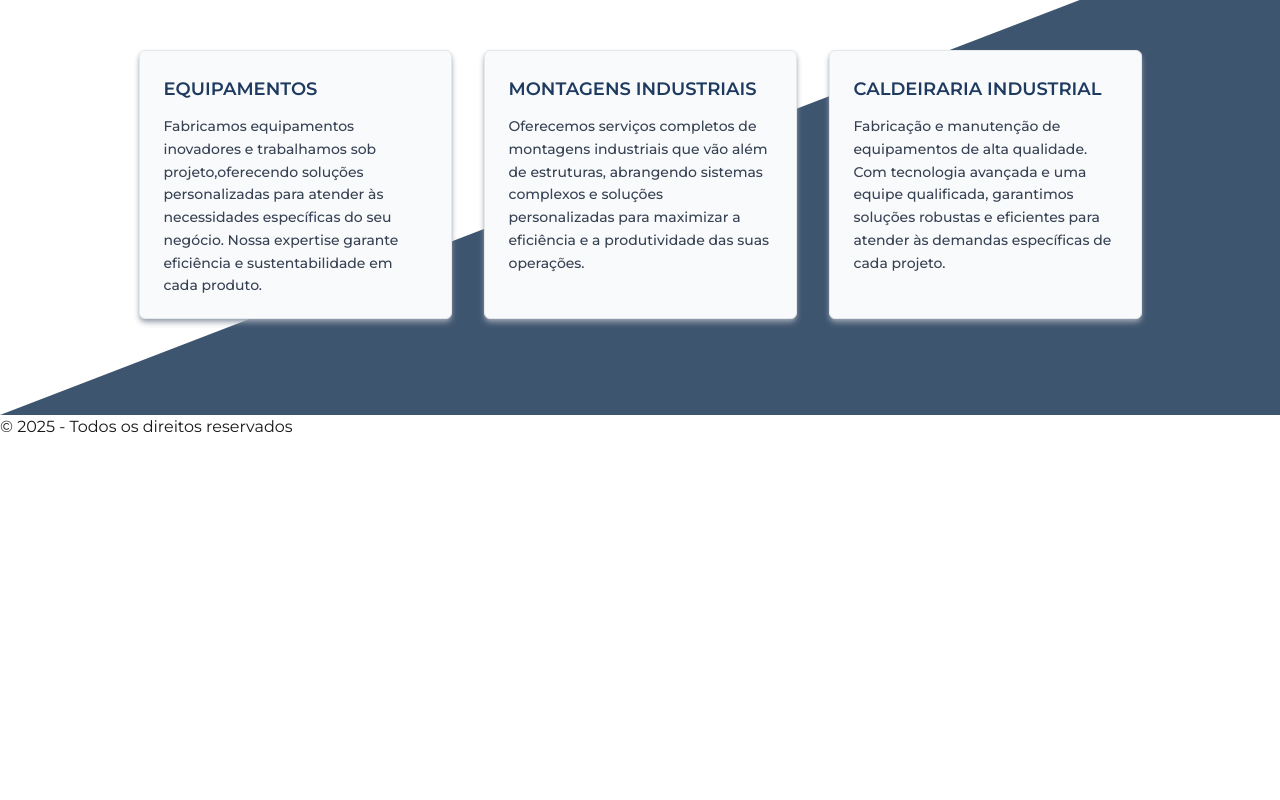
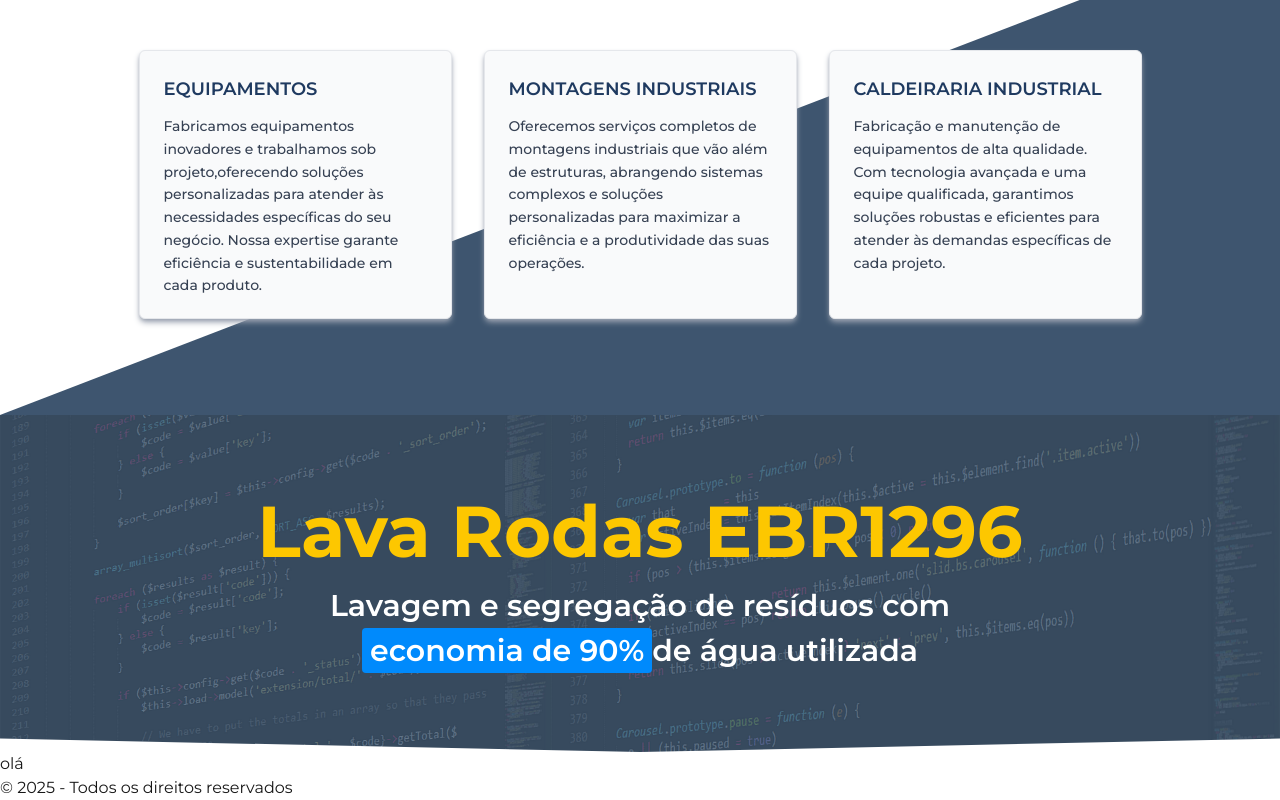
Before and after one commit to brthema072/nextjs-ebrindustrial, a Next.js app: page /home in a window 1280 px wide. Shown: the part 1105-1905 px from the top of the page. Before the commit the page ends 1544 px from the top, so only its background shows below. Built offline with nearby package versions, Linux system fonts and the light colour scheme.

Commit message:
Feat: Services and clip path from Wheel wash section

```diff
--- a/app/globals.css
+++ b/app/globals.css
@@ -31,6 +31,14 @@
       0 100%
     );
   }
+
+  .clip-left-bottom {
+    clip-path: polygon(0 100%, 0 96%, 50% 100%);
+  }
+
+  .clip-right-bottom {
+    clip-path: polygon(100% 100%, 100% 96%, 50% 100%);
+  }
 }
 
 body {
--- /dev/null
+++ b/app/home/components/Services/IndustrialAssemblies/IndustrialAssemblies.tsx
@@ -0,0 +1,9 @@
+const IndustrialAssemblies = () => {
+  return (
+    <>
+      <span>olá</span>
+    </>
+  )
+}
+
+export default IndustrialAssemblies
--- /dev/null
+++ b/app/home/components/Services/WheelWash/WheelWash.tsx
@@ -0,0 +1,30 @@
+const WheelWash = () => {
+  return (
+    <>
+      <section className="relative w-full">
+        <div className="relative h-[420px] md:h-[337px] bg-cover bg-center">
+          <div className="absolute inset-0 bg-[url('/images/bg-home.png')] bg-cover bg-center bg-fixed"></div>
+
+          <div className="absolute inset-0 bg-[#3E556F] opacity-80"></div>
+
+          <div className="absolute inset-0 bg-white clip-left-bottom"></div>
+          <div className="absolute inset-0 bg-white clip-right-bottom"></div>
+
+          <div className="relative z-10 w-full mx-auto  h-full flex flex-col items-center justify-center">
+            <h1 className="text-7xl font-bold text-yellow-400">Lava Rodas EBR1296</h1>
+
+            <div className="w-180">
+              <h2 className="text-xl md:text-3xl font-semibold text-white mt-4 leading-normal text-center">
+                Lavagem e segregação de resíduos com{' '}
+                <span className="bg-[#008AFC] text-white px-2 py-1 rounded">economia de 90%</span>
+                de água utilizada
+              </h2>
+            </div>
+          </div>
+        </div>
+      </section>
+    </>
+  )
+}
+
+export default WheelWash
--- a/app/home/page.tsx
+++ b/app/home/page.tsx
@@ -1,4 +1,6 @@
 import HeroSection from './components/HeroSection/HeroSection'
+import IndustrialAssemblies from './components/Services/IndustrialAssemblies/IndustrialAssemblies'
+import WheelWash from './components/Services/WheelWash/WheelWash'
 import WhatWeDo from './components/WhatWeDo/WhatWeDo'
 
 const Home = () => {
@@ -7,6 +9,9 @@ const Home = () => {
       <div className="pt-[105px]">
         <HeroSection />
         <WhatWeDo />
+
+        <WheelWash />
+        <IndustrialAssemblies />
       </div>
     </>
   )
```
